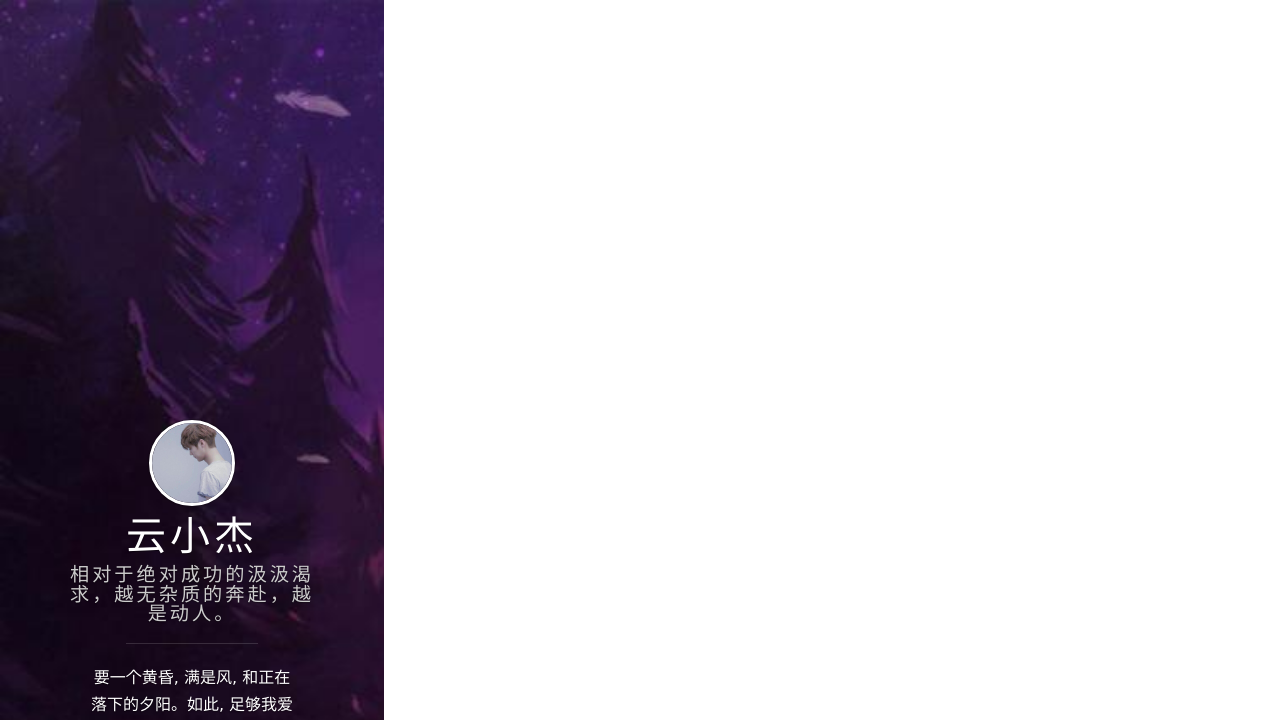
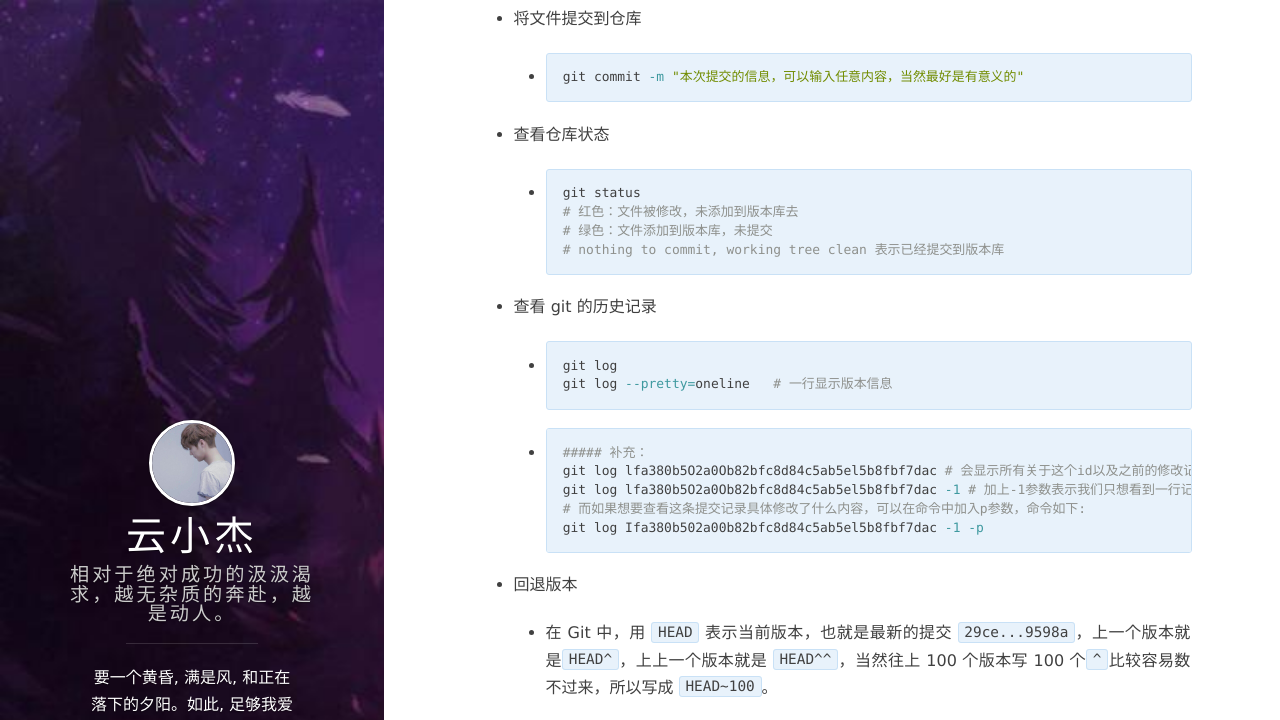
Before and after one commit to meiguiyulu/meiguiyulu.github.io, a Jekyll site: the page built from _posts/2022-04-26-Git.md, in a window 1280 px wide and 1400 px high, scrolled down 2655 px. Shown: the top 720 px of the window. Built offline with Jekyll 4.4.1, drawn with Linux system fonts in a browser that asks for light colours; nearby versions of some CDN libraries; our own code applies the rules of GitHub Pages for plain Markdown files; comment, search, counter and statistics services are not loaded; some of the changed text lies outside the part shown.

Commit message:
Update 2022-04-26-Git.md

````diff
--- a/_posts/2022-04-26-Git.md
+++ b/_posts/2022-04-26-Git.md
@@ -2,8 +2,129 @@
 
 **************************
 
-## 1. Git简介
+## 1. Git 简介
 
 Git是一个版本管理控制系统（缩写VCS），它可以在任何时间点，将文档的状态作为更新记录保存起来，也可以在任何时间点，将更新记录恢复回来。
 
 Git 有什么特点？简单来说就是：高端大气上档次！
+
+**集中式 VS 分布式**
+
+先说集中式版本控制系统，版本库是集中存放在中央服务器的，而干活的时候，用的都是自己的电脑，所以要先从中央服务器取得最新的版本，然后开始干活，干完活了，再把自己的活推送给中央服务器。中央服务器就好比是一个图书馆，你要改一本书，必须先从图书馆借出来，然后回到家自己改，改完了，再放回图书馆。
+
+![img](https://gitee.com/yun-xiaojie/blog-image/raw/master/img/git1.jpg)
+
+集中式版本控制系统最大的毛病就是必须联网才能工作，如果在局域网内还好，带宽够大，速度够快，可如果在互联网上，遇到网速慢的话，可能提交一个 10M 的文件就需要 5 分钟，这还不得把人给憋死啊。
+
+那分布式版本控制系统与集中式版本控制系统有何不同呢？首先，分布式版本控制系统根本没有“中央服务器”，每个人的电脑上都是一个完整的版本库，这样，你工作的时候，就不需要联网了，因为版本库就在你自己的电脑上。既然每个人电脑上都有一个完整的版本库，那多个人如何协作呢？比方说你在自己电脑上改了文件 A，你的同事也在他的电脑上改了文件A，这时，你们俩之间只需把各自的修改推送给对方，就可以互相看到对方的修改了。
+
+和集中式版本控制系统相比，分布式版本控制系统的安全性要高很多，因为每个人电脑里都有完整的版本库，某一个人的电脑坏掉了不要紧，随便从其他人那里复制一个就可以了。而集中式版本控制系统的中央服务器要是出了问题，所有人都没法干活了。
+
+在实际使用分布式版本控制系统的时候，其实很少在两人之间的电脑上推送版本库的修改，因为可能你们俩不在一个局域网内，两台电脑互相访问不了，也可能今天你的同事病了，他的电脑压根没有开机。因此，分布式版本控制系统通常也有一台充当“中央服务器”的电脑，但这个服务器的作用仅仅是用来方便“交换”大家的修改，没有它大家也一样干活，只是交换修改不方便而已。
+
+![img](https://gitee.com/yun-xiaojie/blog-image/raw/master/img/git2.jpg)
+
+
+
+## 2. Git 配置
+
+`Git` 官网：https://git-scm.com/。
+
+在使用 git 前，需要告诉 git 你是谁，在向 git 仓库中提交时需要用到。
+
+```markdown
+# 配置
+**
+1. 配置提交人姓名：git config --global user.name “提交人姓名” # (对当前系统用户有效)
+2. 配置提交人姓名：git config --global user.email  “提交人邮箱” # (对当前系统用户有效)
+作用：识别开发人员
+3. 查看 git 配置信息：git config --list
+
+# 注意
+1. 如果要对配置信息进行修改，重复上述命令即可。
+2. 配置只需要执行一次
+```
+
+## 3. 常用命令
+
+- 查看 git 版本
+
+  - ```bash
+    git --verson
+    ```
+
+- 初始化 git 仓库
+
+  - ```bash
+    git init
+    ```
+
+- 添加文件
+
+  - 添加到版本库
+
+  - ```bash
+    git add
+    # 可以添加多个文件
+    git add [file1] [file2] ...
+    ###########
+    git add . # 添加当前目录下的所有文件
+    ```
+
+- 将文件提交到仓库
+
+  - ```bash
+    git commit -m "本次提交的信息，可以输入任意内容，当然最好是有意义的"
+    ```
+
+- 查看仓库状态
+
+  - ```bash
+    git status
+    # 红色：文件被修改，未添加到版本库去
+    # 绿色：文件添加到版本库，未提交
+    # nothing to commit, working tree clean 表示已经提交到版本库
+    ```
+
+- 查看 git 的历史记录
+
+  - ```bash
+    git log
+    git log --pretty=oneline   # 一行显示版本信息
+    ```
+
+  - ```bash
+    ##### 补充：
+    git log lfa380b5O2a0Ob82bfc8d84c5ab5el5b8fbf7dac # 会显示所有关于这个id以及之前的修改记录
+    git log lfa380b5O2a0Ob82bfc8d84c5ab5el5b8fbf7dac -1 # 加上-1参数表示我们只想看到一行记录
+    # 而如果想要查看这条提交记录具体修改了什么内容，可以在命令中加入p参数，命令如下:
+    git log Ifa380b502a00b82bfc8d84c5ab5el5b8fbf7dac -1 -p
+    ```
+
+- 回退版本
+
+  - 在 Git 中，用 `HEAD` 表示当前版本，也就是最新的提交 `29ce...9598a`，上一个版本就是`HEAD^`，上上一个版本就是 `HEAD^^`，当然往上 100 个版本写 100 个`^`比较容易数不过来，所以写成 `HEAD~100`。
+
+  - ```bash
+    git reset --hard 版本id
+    ```
+
+  - ![image-20220427225626255](https://gitee.com/yun-xiaojie/blog-image/raw/master/img/image-20220427225626255.png)
+
+- 查看所有历史记录的版本号
+
+  - ```bash
+    git reflog
+
+    ################
+    LYJ@DESKTOP-2GF6LRA MINGW64 /d/写代码/Java/LearnGit (master)
+    $ git reflog
+    29ce87a (HEAD -> master) HEAD@{0}: reset: moving to 29ce
+    c2bdf2f HEAD@{1}: reset: moving to c2bd
+    29ce87a (HEAD -> master) HEAD@{2}: commit: 第三次修改test.txt文件
+    686a348 HEAD@{3}: commit: 第二次修改test.txt文件
+    c2bdf2f HEAD@{4}: commit: 第一次修改test.txt文件
+    d902b2e HEAD@{5}: commit (initial): 创建test.txt文件
+    ```
+
+-
````
